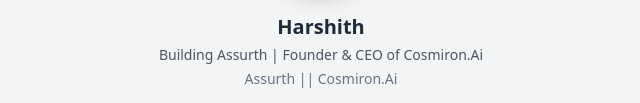
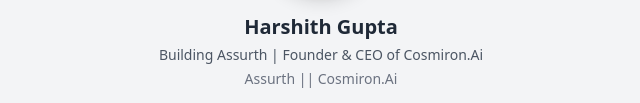
Before and after one commit to Sidhartha-developer/Harshith-portfolio, a website: page index.html in a window 1280 px wide. Shown: the part 243-346 px from the top of the page, without its empty margins (319-959 px from the left). Drawn offline with nearby package versions, Linux system fonts and the light colour scheme.

Commit message:
Update index.html
Changed Harshith to Harshith Gupta

```diff
--- a/index.html
+++ b/index.html
@@ -41,7 +41,7 @@
 
         <div class="flex flex-col items-center mt-20">
           <div class="px-6 text-center">
-            <h1 class="text-xl font-bold text-gray-800">Harshith</h1>
+            <h1 class="text-xl font-bold text-gray-800">Harshith Gupta</h1>
             <p class="mt-1 text-sm text-gray-600">
               Building Assurth | Founder & CEO of Cosmiron.Ai
             </p>
```
